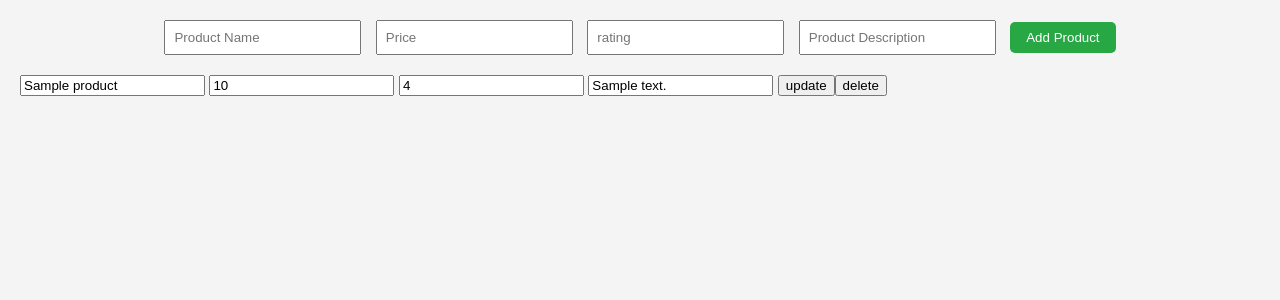
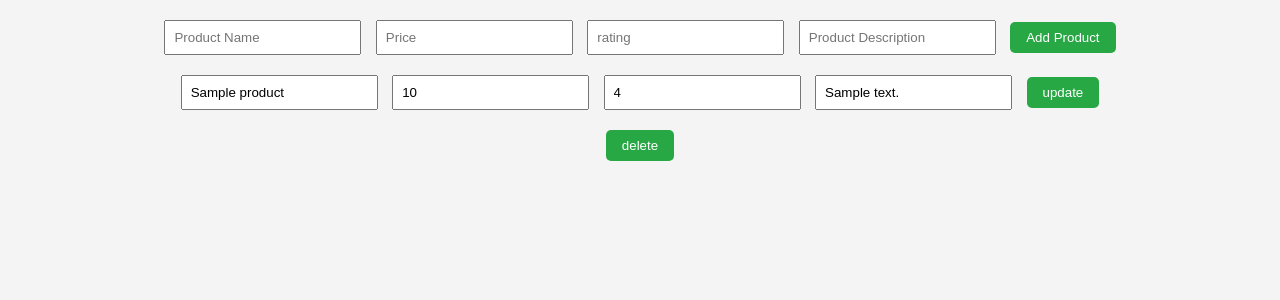
Before and after one commit to SACHINK51/pyproject, a Flask app: template templates/supplier.html in a window 1280 px wide. Shown: the part 135-435 px from the top of the page. Run offline with Flask 2, Linux system fonts and the light colour scheme; the template is opened without the code that fills it: most values are stand-ins (such as "Sample title", 1, 10 or a date in 2020).

Commit message:
updated css

```diff
--- a/templates/supplier.html
+++ b/templates/supplier.html
@@ -19,71 +19,17 @@
             text-align: center;
         }
 
-        .product-container {
-            display: flex;
-            flex-wrap: wrap;
-            justify-content: flex-start; /* Changed from space-around */
-            padding: 20px;
-        }
-
-        .product-card {
-            border: 1px solid #ddd;
-            border-radius: 8px;
-            box-shadow: 0 0 10px rgba(0, 0, 0, 0.1);
-            margin: 10px;
-            padding: 15px;
-            width: 300px;
-            background-color: #fff;
-            text-align: center;
-        }
-
-        .product-name {
-            font-size: 1.2em;
-            font-weight: bold;
-            margin-bottom: 10px;
-        }
-
-        .product-price {
-            color: #007bff;
-            font-size: 1.1em;
-            margin-bottom: 10px;
-        }
-
-        .product-rating{
-            font-size: 1em;
-            margin-bottom: 10px;
-        }
-        .product-description {
-            font-size: 1em;
-            margin-bottom: 10px;
-        }
-
-        .edit-delete-buttons {
-            display: flex;
-            justify-content: space-between;
-            margin-top: 10px;
-        }
-
-        .edit-delete-buttons button {
-            background-color: #007bff;
-            color: #fff;
-            border: none;
-            padding: 5px 10px;
-            border-radius: 5px;
-            cursor: pointer;
-        }
-
-        .add-product-form {
+        .add-product-form, .formHead {
             margin-top: 20px;
             text-align: center;
         }
 
-        .add-product-form input {
+        .add-product-form input, .formHead input {
             padding: 8px;
             margin-right: 10px;
         }
 
-        .add-product-form button {
+        .add-product-form button, .formHead button {
             background-color: #28a745;
             color: #fff;
             border: none;
@@ -116,7 +62,7 @@
         </div>
     </header>
     <div class="add-product-form" >
-        <form id="addProductForm" action="/add_product" method="POST">
+        <form class="formHead" id="addProductForm" action="/add_product" method="POST">
             <input type="text" id="addProductName" name="productName" placeholder="Product Name" required>
             <input type="number" id="addProductPrice" name="price" placeholder="Price" required>
             <input type="number" id="addProductRating" name="rating" placeholder="rating" required>
@@ -126,14 +72,14 @@
     </div>
     <div class="product-container">
         {% for product in products %}
-        <form id="addProductForm" action=`/update_product/${{product['productID']}}` method="PUT">
+        <form class="formHead" id="updateForm{{product['productID']}}" action="/delete_product/{{product['productID']}}" method="PUT">
             <input type="text" id="addProductName" name="productName" placeholder="Product Name" value="{{ product['ProductName'] }}" required>
             <input type="number" id="addProductPrice" name="price" placeholder="Price" value="{{ product['Price'] }}" required>
             <input type="number" id="addProductRating" name="rating" placeholder="rating" value="{{ product['Rating'] }}" required>
             <input type="text" id="addProductDescription" name="productDescription" placeholder="Product Description" value="{{ product['ProductDescription'] }}" required>
             <button type="submit" name="submit">update</button>
         </form>
-        <form id="addProductForm" action="/delete_product/{{product['productID']}}" method="PUT"><button type="submit" name="submit">delete</button></form>
+        <form class="formHead" id="deleteForm{{product['productID']}}" action="/delete_product/{{product['productID']}}" method="PUT"><button type="submit" name="submit">delete</button></form>
         {% endfor %}
     </div>
 </body>
```
